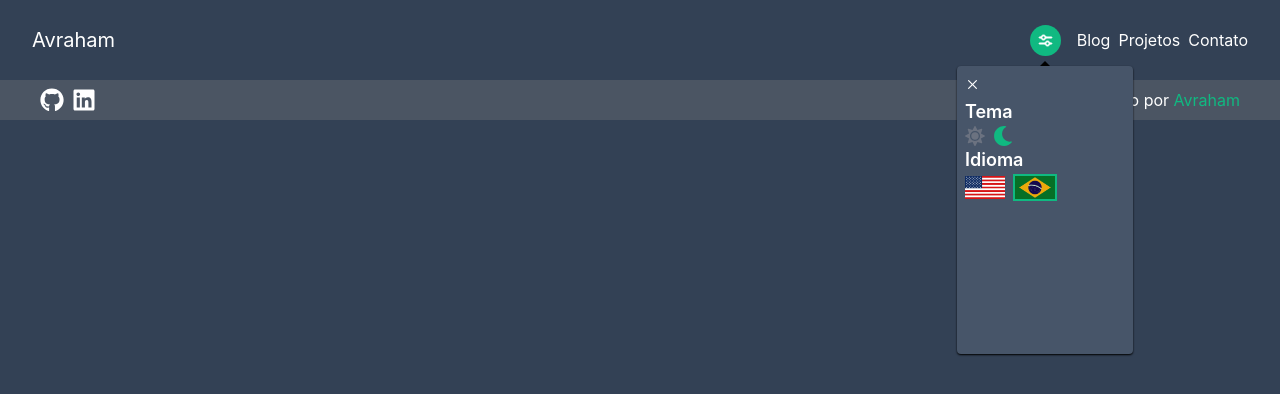
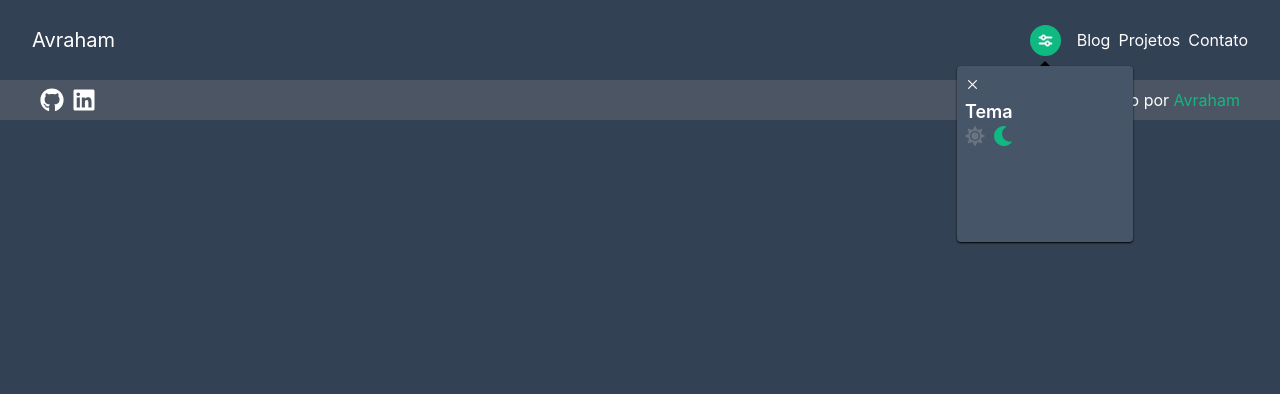
Before and after one commit to avrahambenaram/portfolio, a Next.js app: page /blog in a window 1280 px wide. Both pictures are taken after a click on the button "Update dimensions". Shown: the top 394 px of the page. Built offline with nearby package versions, Linux system fonts and the light colour scheme.

Commit message:
Remove language switcher

```diff
--- a/src/components/organisms/HeaderPopover.tsx
+++ b/src/components/organisms/HeaderPopover.tsx
@@ -19,7 +19,7 @@ export function HeaderPopover() {
         </button>
       </Popover.Trigger>
       <Popover.Portal>
-        <Popover.Content className='w-44 h-72 p-2 bg-slate-600 rounded text-white shadow-sm shadow-black' sideOffset={5}>
+        <Popover.Content className='w-44 h-44 p-2 bg-slate-600 rounded text-white shadow-sm shadow-black' sideOffset={5}>
 
           <Popover.Close aria-label='Close'>
             <Cross2Icon
@@ -46,7 +46,7 @@ export function HeaderPopover() {
               </div>
             </section>
 
-            <section>
+            {/** <section>
               <h3 className='text-lg font-semibold'>Idioma</h3>
               <div className='flex items-center gap-2'>
                 <button>
@@ -65,8 +65,9 @@ export function HeaderPopover() {
                 </button>
               </div>
             </section>
+			 **/}
+
           </div>
-
           <Popover.Arrow />
         </Popover.Content>
       </Popover.Portal>
```
